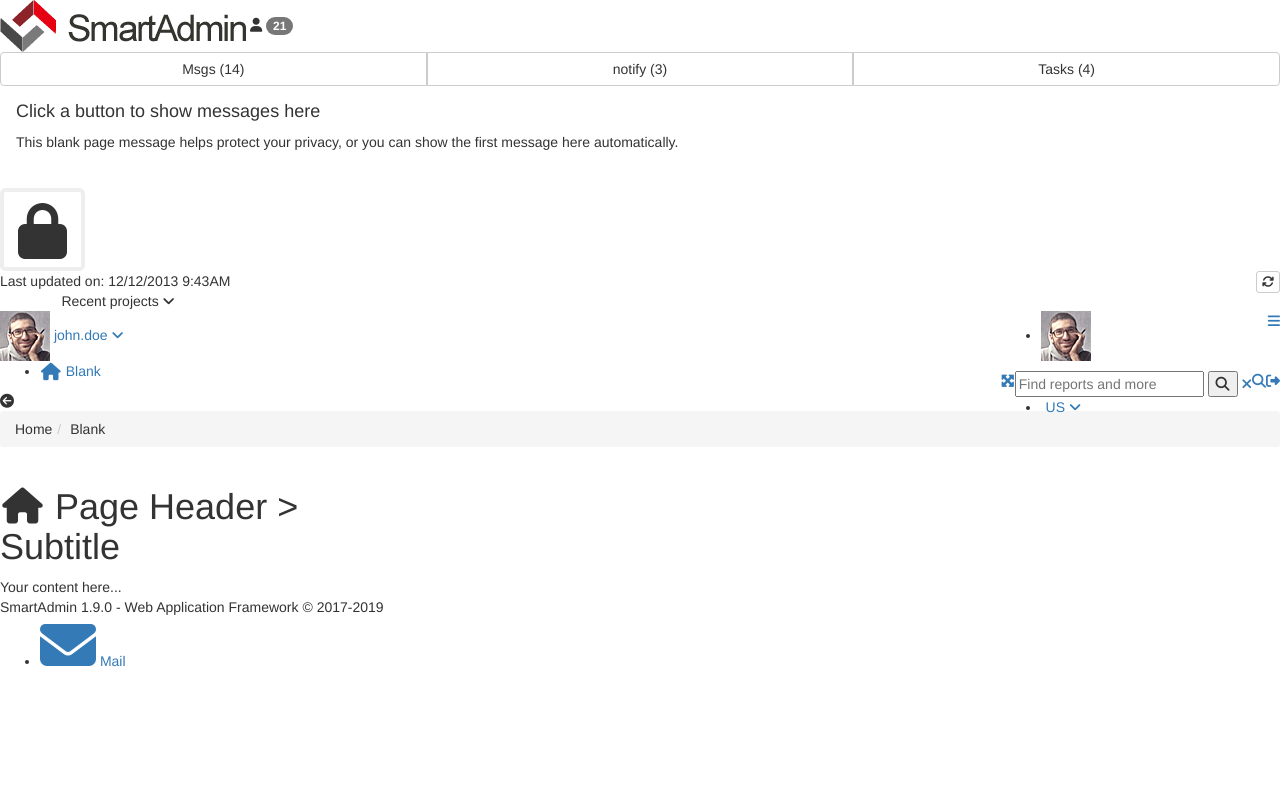
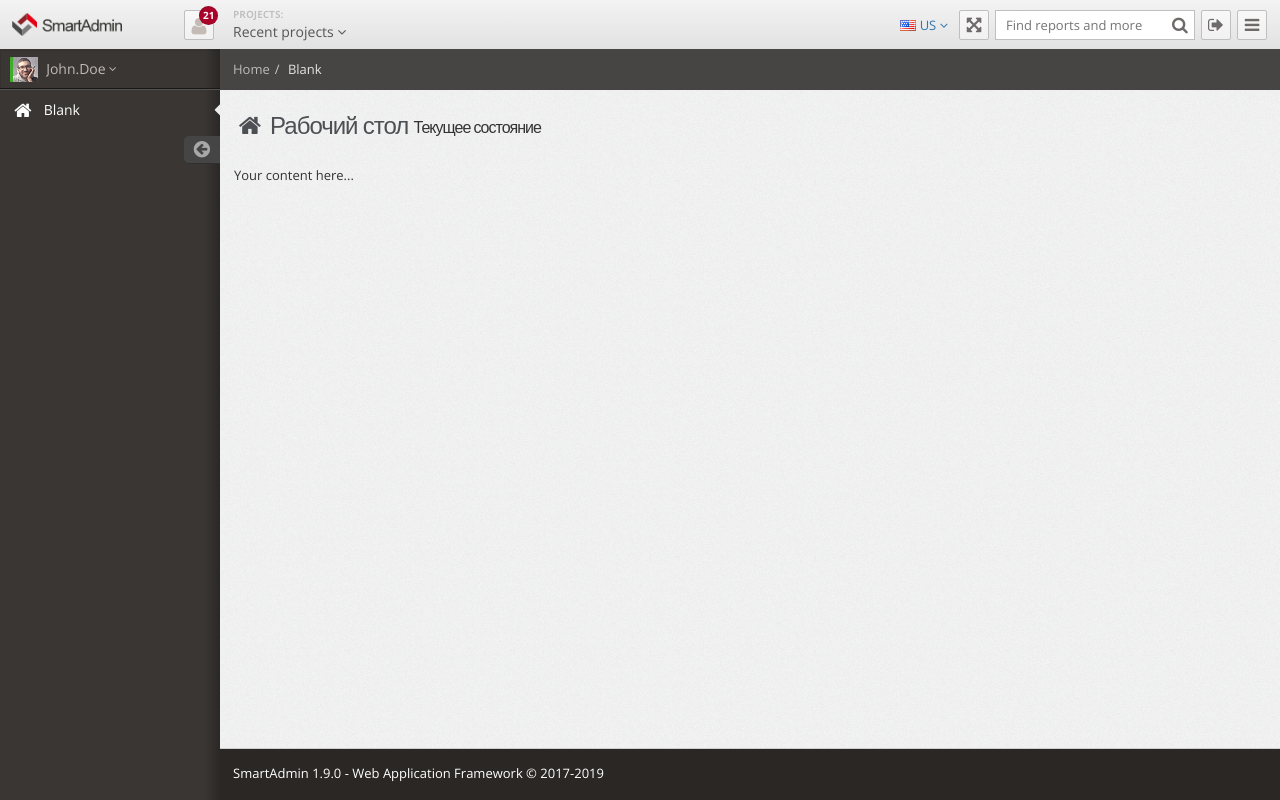
Before and after one commit to sliim35/Texenergo-app-clean, a website: page app/index.html in a window 1280 px wide. Drawn offline with nearby package versions, Linux system fonts and the light colour scheme; files that its build step writes are made by us from their sources.

Commit message:
create css, sound, font tasks in gulp file

```diff
--- a/app/ajax/dashboard.html
+++ b/app/ajax/dashboard.html
@@ -8,9 +8,9 @@
 
 			<!-- PAGE HEADER -->
 			<i class="fa-fw fa fa-home"></i>
-				Page Header
-			<span>>
-				Subtitle
+				Рабочий стол
+			<span>
+				Текущее состояние
 			</span>
 		</h1>
 	</div>
--- a/app/index.html
+++ b/app/index.html
@@ -8,21 +8,8 @@
 
 		<meta name="viewport" content="width=device-width, initial-scale=1.0, maximum-scale=1.0, user-scalable=no">
 
-		<!-- #CSS Links -->
-		<!-- Basic Styles -->
-		<link rel="stylesheet" type="text/css" media="screen" href="css/bootstrap.min.css">
-		<link rel="stylesheet" type="text/css" media="screen" href="css/font-awesome.min.css">
-
-		<!-- SmartAdmin Styles : Caution! DO NOT change the order -->
-		<link rel="stylesheet" type="text/css" media="screen" href="css/smartadmin-production.min.css">
-		<link rel="stylesheet" type="text/css" media="screen" href="css/smartadmin-skins.min.css">
-
-		<!-- SmartAdmin RTL Support -->
-		<link rel="stylesheet" type="text/css" media="screen" href="css/smartadmin-rtl.min.css">
-
-		<!-- We recommend you use "your_style.css" to override SmartAdmin
-		     specific styles this will also ensure you retrain your customization with each SmartAdmin update.
-		<link rel="stylesheet" type="text/css" media="screen" href="css/your_style.css"> -->
+		<!-- Main css file -->
+		<link rel="stylesheet" href="main.css">
 
 		<!-- #FAVICONS -->
 		<link rel="shortcut icon" href="img/favicon/favicon.ico" type="image/x-icon">
@@ -309,7 +296,7 @@
 
 				<ul>
 					<li class="">
-						<a href="ajax/dashboard.html" title="blank_"><i class="fa fa-lg fa-fw fa-home"></i> <span class="menu-item-parent">Blank</span></a>
+						<a href="ajax/dashboard.html" title="Рабочий стол"><i class="fa fa-lg fa-fw fa-home"></i> <span class="menu-item-parent">Blank</span></a>
 					</li>
 				</ul>
 			</nav>
```
Also changed, not shown: gulpfile.js (+15 -3 lines).
